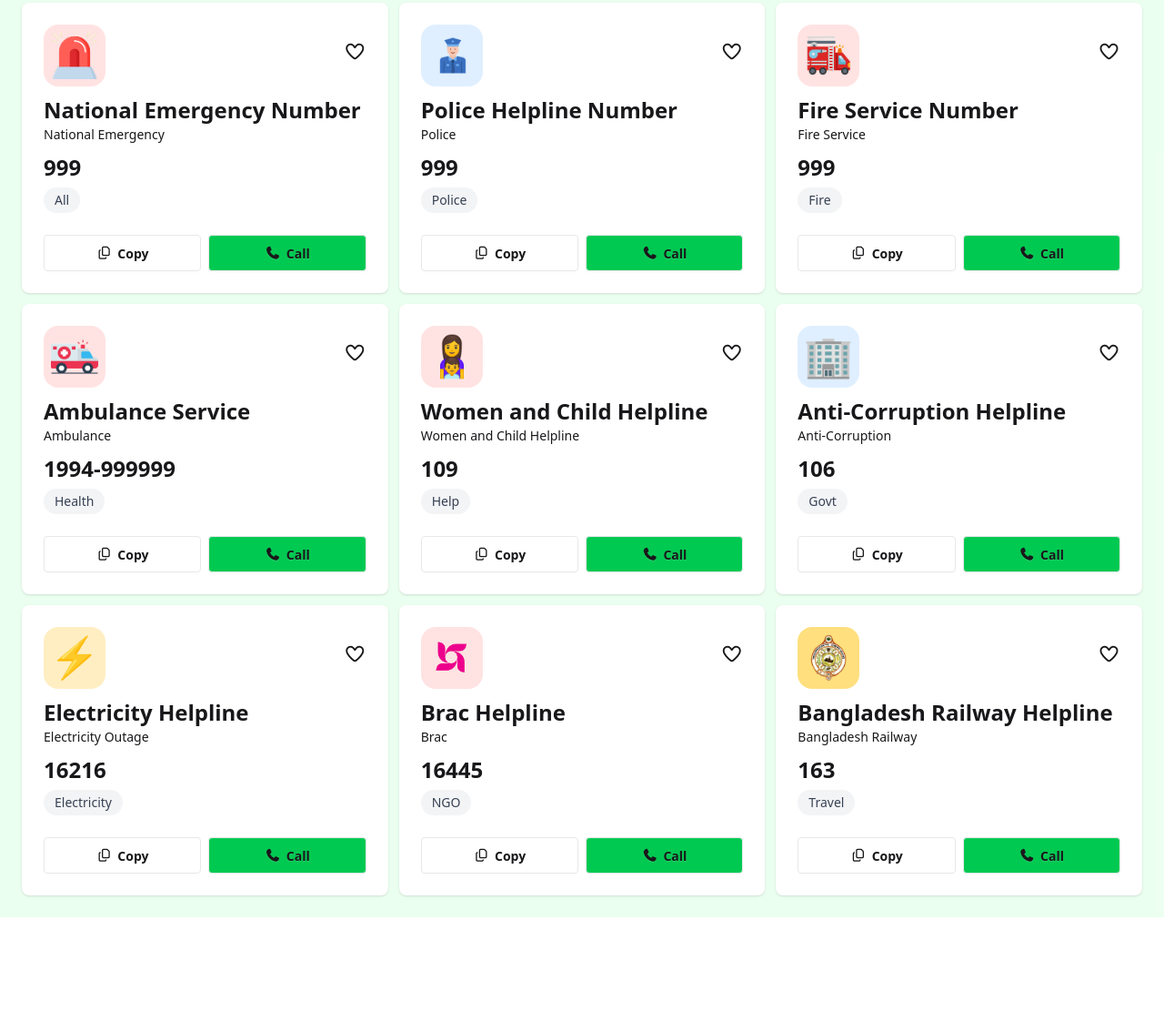
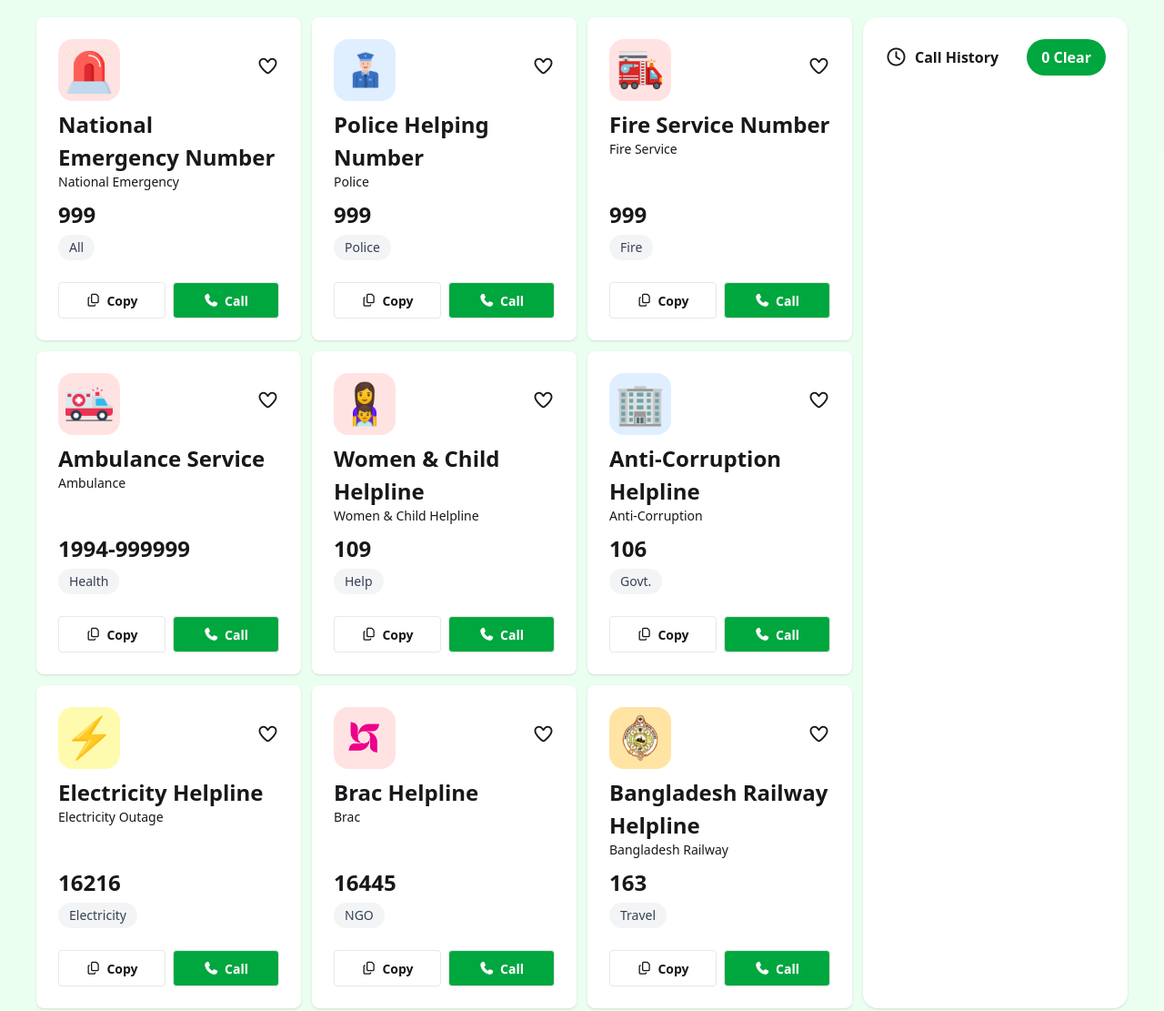
Before and after one commit to RizBits14/emergency-hotline-en, a plain HTML site: page index.html in a window 1280 px wide. Shown: the part 345-1456 px from the top of the page at 91% size. Before the commit the page ends 1353 px from the top, so only its background shows below. Drawn offline with nearby package versions, Linux system fonts and the light colour scheme.

Commit message:
made the cards

```diff
--- a/index.html
+++ b/index.html
@@ -52,8 +52,7 @@
         </div>
     </main>
 
-    <!-- Card Section (Left) -->
-    <div class="grid grid-cols-3 gap-3 mt-8 p-6">
+    <div class="grid grid-cols-1 sm:grid-cols-2 md:grid-cols-3 lg:grid-cols-4 gap-3 mt-8 p-10">
         <div class="card w-full max-w-[440px] bg-white card-md shadow-sm">
             <div class="card-body">
                 <div class="flex justify-between">
@@ -72,8 +71,8 @@
                     <button class="btn flex-1 mr-2 !bg-white">
                         <i class="fa-regular fa-copy"></i> Copy
                     </button>
-                    <button class="btn flex-1 !bg-green-500">
-                        <i class="fa-solid fa-phone"></i> Call
+                    <button class="btn flex-1 !bg-[#00A63E]">
+                        <i class="fa-solid fa-phone text-white"></i> <span class="text-white">Call</span>
                     </button>
                 </div>
             </div>
@@ -86,7 +85,7 @@
                     </div>
                     <span><i class="fa-regular fa-heart text-xl mt-5"></i></span>
                 </div>
-                <h1 class="card-title">Police Helpline Number</h1>
+                <h1 class="card-title">Police Helping Number</h1>
                 <p class="mt-[-0.625rem]">Police</p>
                 <div>
                     <h1 class="card-title">999</h1>
@@ -97,8 +96,8 @@
                     <button class="btn flex-1 mr-2 !bg-white">
                         <i class="fa-regular fa-copy"></i> Copy
                     </button>
-                    <button class="btn flex-1 !bg-green-500">
-                        <i class="fa-solid fa-phone"></i> Call
+                    <button class="btn flex-1 !bg-[#00A63E]">
+                        <i class="fa-solid fa-phone text-white"></i> <span class="text-white">Call</span>
                     </button>
                 </div>
             </div>
@@ -121,9 +120,20 @@
                     <button class="btn flex-1 mr-2 !bg-white">
                         <i class="fa-regular fa-copy"></i> Copy
                     </button>
-                    <button class="btn flex-1 !bg-green-500">
-                        <i class="fa-solid fa-phone"></i> Call
+                    <button class="btn flex-1 !bg-[#00A63E]">
+                        <i class="fa-solid fa-phone text-white"></i> <span class="text-white">Call</span>
                     </button>
+                </div>
+            </div>
+        </div>
+        <div class="bg-white rounded-2xl shadow-sm p-6 row-span-3 flex flex-col justify-between">
+            <div class="flex justify-between items-center">
+                <div class="flex items-center gap-2">
+                    <i class="fa-regular fa-clock text-xl"></i>
+                    <span class="font-semibold">Call History</span>
+                </div>
+                <div class="flex items-center gap-2 bg-[#00A63E] px-4 py-2 rounded-full cursor-pointer">
+                    <span class="font-bold text-white">0 Clear</span>
                 </div>
             </div>
         </div>
@@ -146,8 +156,8 @@
                     <button class="btn flex-1 mr-2 !bg-white">
                         <i class="fa-regular fa-copy"></i> Copy
                     </button>
-                    <button class="btn flex-1 !bg-green-500">
-                        <i class="fa-solid fa-phone"></i> Call
+                    <button class="btn flex-1 !bg-[#00A63E]">
+                        <i class="fa-solid fa-phone text-white"></i> <span class="text-white">Call</span>
                     </button>
                 </div>
             </div>
@@ -160,8 +170,8 @@
                     </div>
                     <span><i class="fa-regular fa-heart text-xl mt-5"></i></span>
                 </div>
-                <h1 class="card-title">Women and Child Helpline</h1>
-                <p class="mt-[-0.625rem]">Women and Child Helpline</p>
+                <h1 class="card-title">Women & Child Helpline</h1>
+                <p class="mt-[-0.625rem]">Women & Child Helpline</p>
                 <div>
                     <h1 class="card-title">109</h1>
                     <span class="inline-block bg-gray-100 text-sm text-gray-700 px-3 py-1 rounded-full mt-1">Help</span>
@@ -170,8 +180,8 @@
                     <button class="btn flex-1 mr-2 !bg-white">
                         <i class="fa-regular fa-copy"></i> Copy
                     </button>
-                    <button class="btn flex-1 !bg-green-500">
-                        <i class="fa-solid fa-phone"></i> Call
+                    <button class="btn flex-1 !bg-[#00A63E]">
+                        <i class="fa-solid fa-phone text-white"></i> <span class="text-white">Call</span>
                     </button>
                 </div>
             </div>
@@ -188,14 +198,15 @@
                 <p class="mt-[-0.625rem]">Anti-Corruption</p>
                 <div>
                     <h1 class="card-title">106</h1>
-                    <span class="inline-block bg-gray-100 text-sm text-gray-700 px-3 py-1 rounded-full mt-1">Govt</span>
+                    <span
+                        class="inline-block bg-gray-100 text-sm text-gray-700 px-3 py-1 rounded-full mt-1">Govt.</span>
                 </div>
                 <div class="flex justify-between mt-4">
                     <button class="btn flex-1 mr-2 !bg-white">
                         <i class="fa-regular fa-copy"></i> Copy
                     </button>
-                    <button class="btn flex-1 !bg-green-500">
-                        <i class="fa-solid fa-phone"></i> Call
+                    <button class="btn flex-1 !bg-[#00A63E]">
+                        <i class="fa-solid fa-phone text-white"></i> <span class="text-white">Call</span>
                     </button>
                 </div>
             </div>
@@ -203,7 +214,7 @@
         <div class="card w-full max-w-[440px] bg-white card-md shadow-sm">
             <div class="card-body">
                 <div class="flex justify-between">
-                    <div class="rounded-2xl bg-[#ffeec2] p-2">
+                    <div class="rounded-2xl bg-[#fffbae] p-2">
                         <img class="h-13 w-13" src="assets/electricity.png" alt="">
                     </div>
                     <span><i class="fa-regular fa-heart text-xl mt-5"></i></span>
@@ -219,8 +230,8 @@
                     <button class="btn flex-1 mr-2 !bg-white">
                         <i class="fa-regular fa-copy"></i> Copy
                     </button>
-                    <button class="btn flex-1 !bg-green-500">
-                        <i class="fa-solid fa-phone"></i> Call
+                    <button class="btn flex-1 !bg-[#00A63E]">
+                        <i class="fa-solid fa-phone text-white"></i> <span class="text-white">Call</span>
                     </button>
                 </div>
             </div>
@@ -243,8 +254,8 @@
                     <button class="btn flex-1 mr-2 !bg-white">
                         <i class="fa-regular fa-copy"></i> Copy
                     </button>
-                    <button class="btn flex-1 !bg-green-500">
-                        <i class="fa-solid fa-phone"></i> Call
+                    <button class="btn flex-1 !bg-[#00A63E]">
+                        <i class="fa-solid fa-phone text-white"></i> <span class="text-white">Call</span>
                     </button>
                 </div>
             </div>
@@ -252,7 +263,7 @@
         <div class="card w-full max-w-[440px] bg-white card-md shadow-sm">
             <div class="card-body">
                 <div class="flex justify-between">
-                    <div class="rounded-2xl bg-[#ffdf7e] p-2">
+                    <div class="rounded-2xl bg-[#ffe4a4] p-2">
                         <img class="h-13 w-13" src="assets/Bangladesh-Railway.png" alt="">
                     </div>
                     <span><i class="fa-regular fa-heart text-xl mt-5"></i></span>
@@ -268,15 +279,13 @@
                     <button class="btn flex-1 mr-2 !bg-white">
                         <i class="fa-regular fa-copy"></i> Copy
                     </button>
-                    <button class="btn flex-1 !bg-green-500">
-                        <i class="fa-solid fa-phone"></i> Call
+                    <button class="btn flex-1 !bg-[#00A63E]">
+                        <i class="fa-solid fa-phone text-white"></i> <span class="text-white">Call</span>
                     </button>
                 </div>
             </div>
         </div>
     </div>
-
-
     <script src="home.js"></script>
 </body>
 
```
